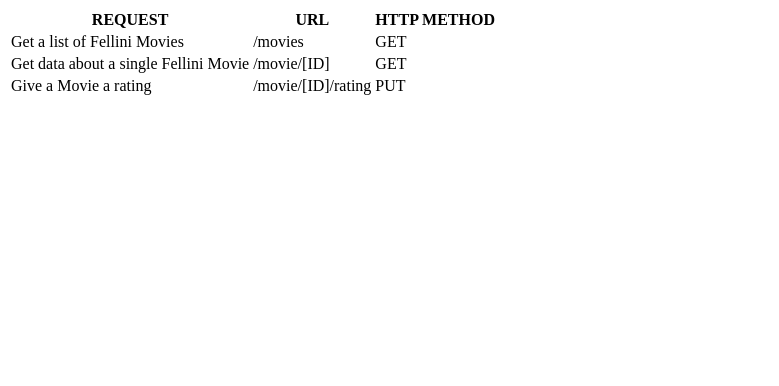
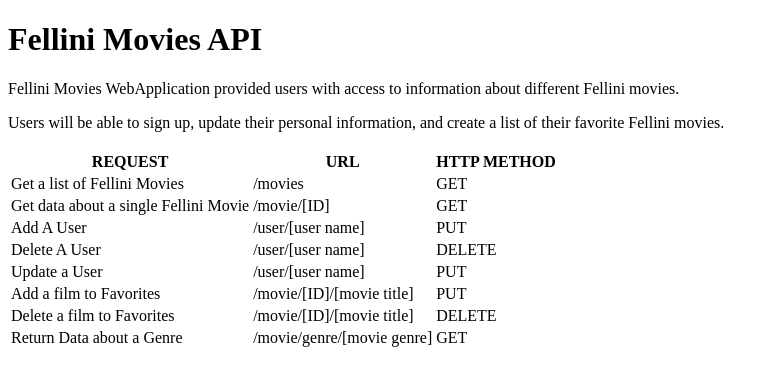
Before and after one commit to SoniaRMK/stuart-movie-api, a website: page public/documentation.html in a window 1280 px wide. Shown: the whole page, without its empty margins (0-779 px from the left). Drawn offline with Linux system fonts and the light colour scheme.

Commit message:
Documentation Update

```diff
--- a/public/documentation.html
+++ b/public/documentation.html
@@ -5,13 +5,21 @@
     <meta http-equiv="X-UA-Compatible" content="IE=edge">
     <meta name="viewport" content="width=device-width, initial-scale=1.0">
     <title>Fellini Movies</title>
+</head>
 
-    <!-- Fellini Movies Web
-Application will provide users with access to information about different
-Fellini movies. Users will be able to sign up, update their
-personal information, and create a list of their favorite Fellini movies. -->
-</head>
+<h1>Fellini Movies API</h1>
+
+<p>Fellini Movies WebApplication provided users with access to information about different
+Fellini movies.
+
+</p> Users will be able to sign up, update their
+personal information, and create a list of their favorite Fellini movies.
+
 <body>
+  <br>
+  <br>
+
+
     <table>
         <tr>
           <th>REQUEST</th>
@@ -28,11 +36,36 @@ personal information, and create a list of their favorite Fellini movies. -->
           <td>/movie/[ID]</td>
           <td>GET</td>
         </tr>
-         <tr>
-          <td>Give a Movie a rating</td>
-          <td>/movie/[ID]/rating</td>
+        <tr>
+            <td>Add A User</td>
+            <td>/user/[user name]</td>
+            <td>PUT</td>
+           </tr>
+          <tr>
+             <td>Delete A User</td>
+             <td>/user/[user name]</td>
+              <td>DELETE</td>
+         </tr>
+         <td>Update a User</td>
+         <td>/user/[user name]</td>
           <td>PUT</td>
-          </tr>
+          <tr>
+            <td>Add a film to Favorites</td>
+            <td>/movie/[ID]/[movie title]</td>
+            <td>PUT</td>
+            </tr>
+          <tr>
+            <td>Delete a film to Favorites</td>
+            <td>/movie/[ID]/[movie title]</td>
+             <td>DELETE</td>
+            </tr>
+            <tr>
+             <td>Return Data about a Genre</td>
+             <td>/movie/genre/[movie genre]</td>
+             <td>GET</td>
+            </tr>
+
+
       </table>
 </body>
 </html>
```
